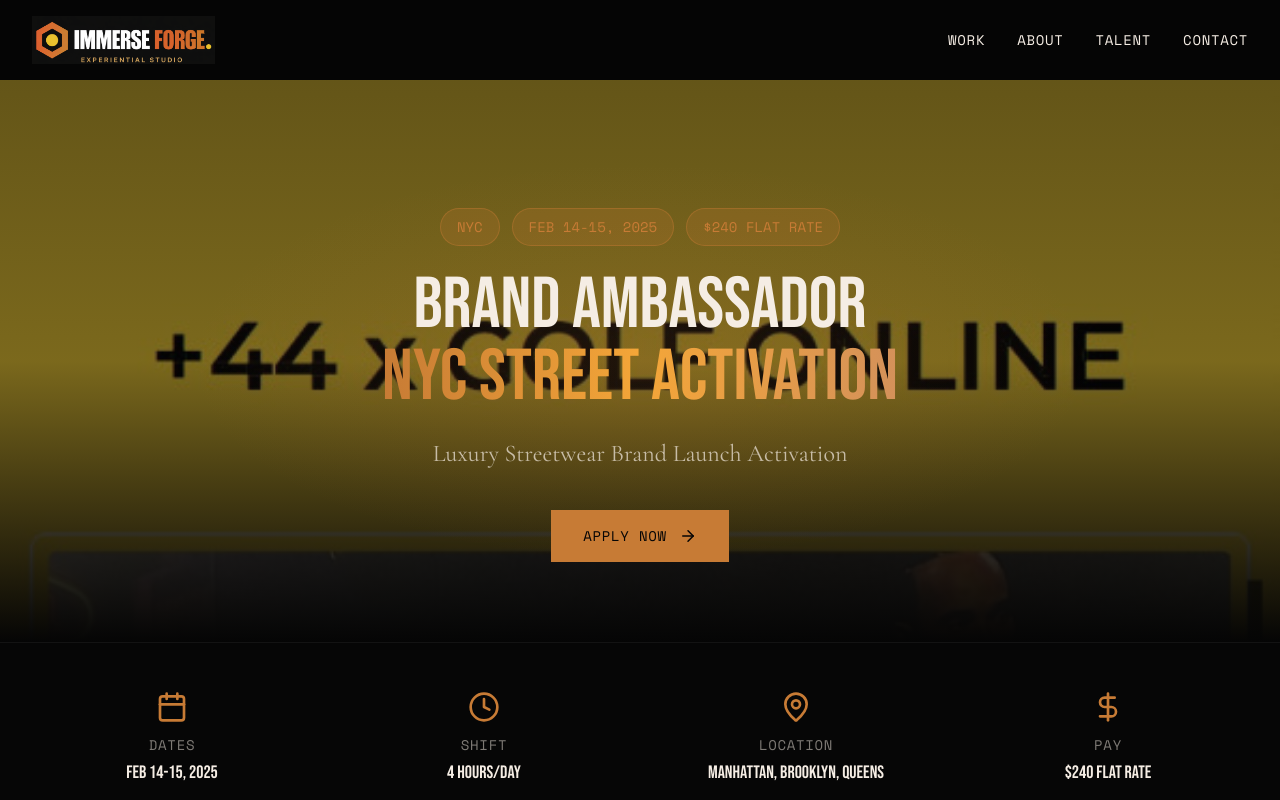
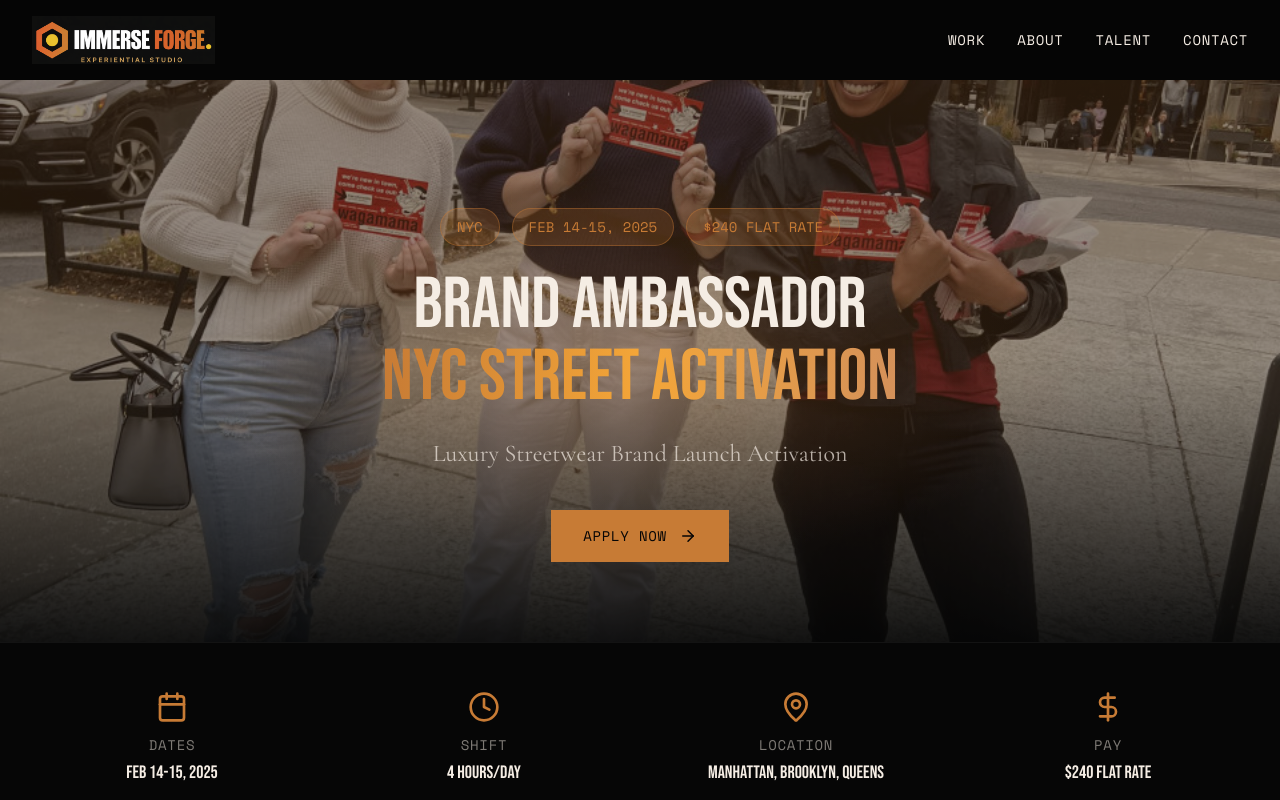
Before and after one commit to Airfresh-joey/immerseforge-website, a React (Vite) app: page /talent/nyc-street-activation in a window 1280 px wide. Shown: the top 800 px of the page. Built offline with nearby package versions, Linux system fonts and the light colour scheme.

Commit message:
Add street team hero image with gold tint overlay
- Replace hero image with street team photo
- Add copper/gold tint overlay to match site aesthetic
- Layered gradients for cohesive brand look

Co-Authored-By: Claude Opus 4.5 <noreply@anthropic.com>

```diff
--- a/src/pages/talent/NYCStreetActivation.tsx
+++ b/src/pages/talent/NYCStreetActivation.tsx
@@ -22,13 +22,15 @@ export function NYCStreetActivation() {
         {/* Background Image */}
         <div className="absolute inset-0">
           <img
-            src="/images/case-studies/formula-1.jpg"
+            src="/images/case-studies/street-team.jpg"
             alt="Brand Ambassador Street Team"
-            className="w-full h-full object-cover object-top"
+            className="w-full h-full object-cover object-center"
           />
-          <div className="absolute inset-0 bg-gradient-to-b from-black/60 via-black/50 to-black" />
+          {/* Gold/Copper tint overlay */}
+          <div className="absolute inset-0 bg-gradient-to-b from-[#c77b35]/30 via-[#c77b35]/20 to-black/90" />
+          <div className="absolute inset-0 bg-black/40" />
         </div>
-        <div className="absolute inset-0 bg-[radial-gradient(ellipse_at_center,_var(--tw-gradient-stops))] from-copper/15 via-transparent to-transparent" />
+        <div className="absolute inset-0 bg-[radial-gradient(ellipse_at_center,_var(--tw-gradient-stops))] from-copper/20 via-transparent to-transparent" />
 
         <div className="relative z-10 container mx-auto px-4 sm:px-6 lg:px-8 text-center pt-32 pb-20">
           <motion.div
```
Also changed, not shown: public/images/case-studies/street-team.jpg (added), public/images/case-studies/street-team.png (added).
